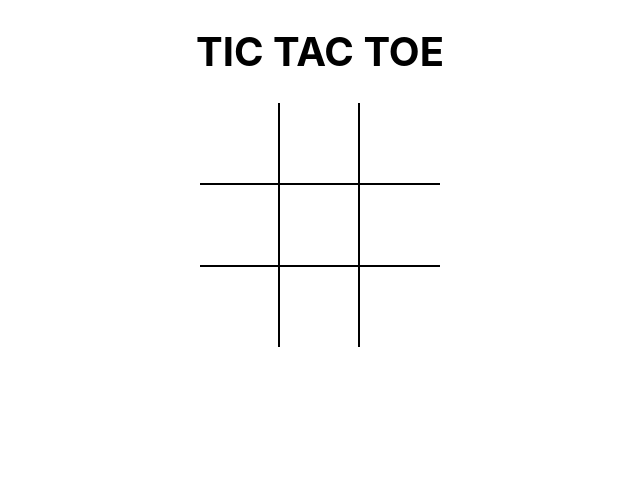
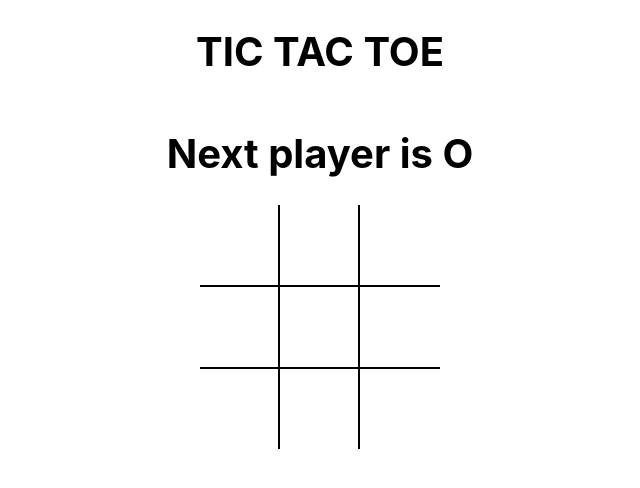
Before and after one commit to nitesh-ennomail/tic-toc, a React (Create React App) app: page / in a window 1280 px wide. Shown: the top 488 px of the page, without its empty margins (320-960 px from the left). Built offline with nearby package versions, Linux system fonts and the light colour scheme.

Commit message:
calculateWinner function andded and leftup the state!

```diff
--- a/src/App.js
+++ b/src/App.js
@@ -1,13 +1,42 @@
-import React from "react";
+import React, { useState } from "react";
 import Board from "./components/Board";
+import { calculateWinner } from "./helpers";
 
 import "./styles/root.scss";
 
 const App = () => {
+  const [board, setBoard] = useState(Array(9).fill(null));
+  const [isXNext, setIsXNext] = useState(false);
+  // console.log(board);
+
+  const winner = calculateWinner(board);
+
+  const message = winner
+    ? `Winner is ${winner}`
+    : `Next player is ${isXNext ? "X" : "O"}`;
+
+  const handleSquareClick = (position) => {
+    console.log(board[position]);
+    if (board[position] || winner) {
+      return;
+    }
+    setBoard((prev) => {
+      return prev.map((square, pos) => {
+        if (pos === position) {
+          console.log(pos);
+          return isXNext ? "X" : "O";
+        } else {
+          return square;
+        }
+      });
+    });
+    setIsXNext((prev) => !prev);
+  };
   return (
     <div className="app">
       <h1>TIC TAC TOE</h1>
-      <Board />
+      <h1>{message}</h1>
+      <Board board={board} handleSquareClick={handleSquareClick} />
     </div>
   );
 };
--- a/src/components/Board.js
+++ b/src/components/Board.js
@@ -1,29 +1,7 @@
 import React, { useState } from "react";
 import Square from "./Square";
 
-const Board = () => {
-  const [board, setBoard] = useState(Array(9).fill(null));
-  const [isXNext, setIsXNext] = useState(false);
-  // console.log(board);
-
-  const handleSquareClick = (position) => {
-    console.log(board[position]);
-    if (board[position]) {
-      return;
-    }
-    setBoard((prev) => {
-      return prev.map((square, pos) => {
-        if (pos === position) {
-          console.log(pos);
-          return isXNext ? "X" : "O";
-        } else {
-          return square;
-        }
-      });
-    });
-    setIsXNext((prev) => !prev);
-  };
-
+const Board = ({ board, handleSquareClick }) => {
   const renderSquare = (position) => {
     return (
       <Square
--- /dev/null
+++ b/src/helpers.js
@@ -0,0 +1,19 @@
+export function calculateWinner(squares) {
+  const lines = [
+    [0, 1, 2],
+    [3, 4, 5],
+    [6, 7, 8],
+    [0, 3, 6],
+    [1, 4, 7],
+    [2, 5, 8],
+    [0, 4, 8],
+    [2, 4, 6],
+  ];
+  for (let i = 0; i < lines.length; i++) {
+    const [a, b, c] = lines[i];
+    if (squares[a] && squares[a] === squares[b] && squares[a] === squares[c]) {
+      return squares[a];
+    }
+  }
+  return null;
+}
```
